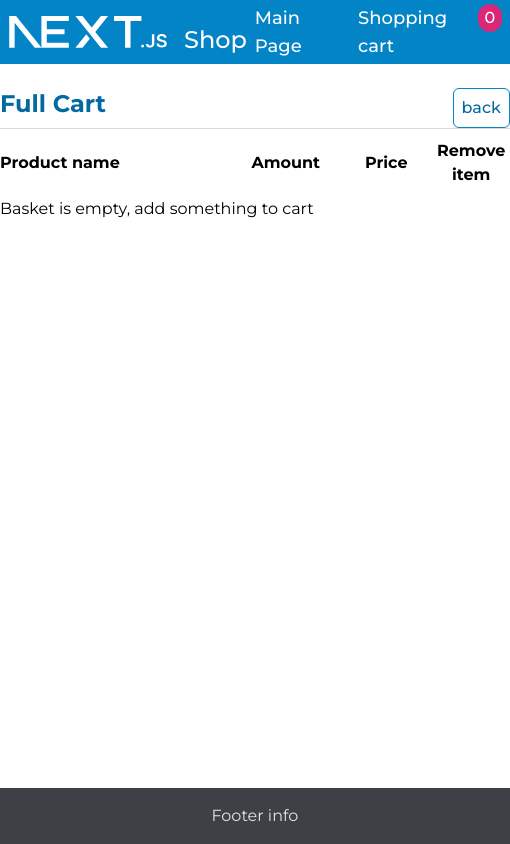
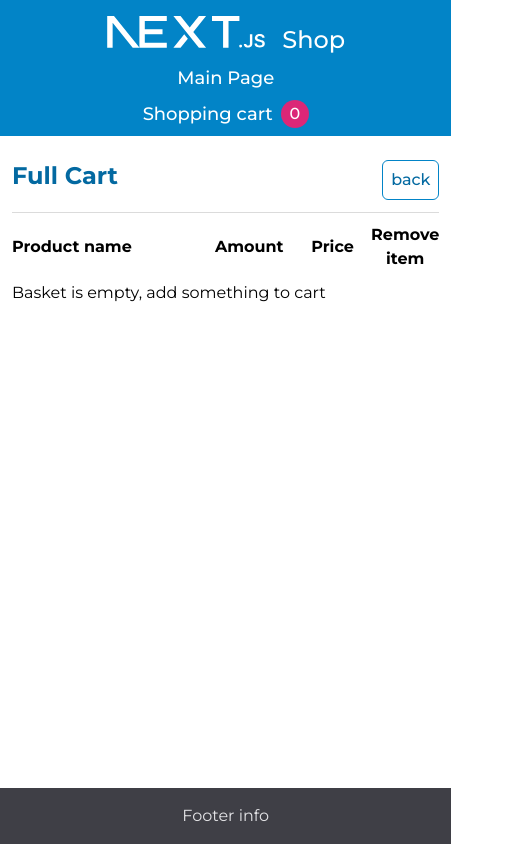
Before and after one commit to nephente1/next-shop, a Next.js app: page /cart in a window 390 px wide. Shown: the whole page, 510 px wide, since content can reach past the window. Built offline with nearby package versions, Linux system fonts and the light colour scheme; what next-redux-wrapper would draw is missing.

Commit message:
fix mobile header

```diff
--- a/package.json
+++ b/package.json
@@ -18,7 +18,7 @@
     "axios": "^1.7.9",
     "axios-cache-interceptor": "^1.6.2",
     "lucide-react": "^0.473.0",
-    "next": "15.1.6",
+    "next": "15.1.7",
     "next-redux-wrapper": "^8.1.0",
     "plaiceholder": "^3.0.0",
     "react": "^19.0.0",
--- a/src/app/(mainRoutes)/cart/page.tsx
+++ b/src/app/(mainRoutes)/cart/page.tsx
@@ -36,7 +36,7 @@ const CartPage = () => {
 
   return (
     <>
-      <div className="flex justify-between w-full">
+      <div className="flex flex-1 flex-row justify-between w-full">
         <h2 className="text-2xl text-sky-700 capitalize mb-2 font-semibold">Full cart</h2>
         <button className="button" onClick={handleBackClick}>
           back
--- a/src/app/(mainRoutes)/categories/movies/page.tsx
+++ b/src/app/(mainRoutes)/categories/movies/page.tsx
@@ -9,6 +9,10 @@ const MoviesPage = async () => {
   const response = await fetch(`${config.apiUrl}/api/movies`, {
     cache: 'force-cache',
   }); // wywołanie poprzez api/movies/route
+  if (!response.ok) {
+    console.error('Błąd odpowiedzi API', await response.text());
+    throw new Error(`API error: ${response.status}`);
+  }
   const moviesList = await response.json();
 
   const displayMovieslist = moviesList.map((el: MoviesTypes) => (
--- a/src/app/components/Header.tsx
+++ b/src/app/components/Header.tsx
@@ -14,26 +14,26 @@ const Header = () => {
   }, [cartItems]);
 
   return (
-    <header className="row-start-1 flex justify-center p-2 h-16 bg-sky-600 sm:p-0">
-      <div className="flex container text-white justify-between items-center gap-2">
+    <header className="row-start-1 flex justify-center p-2 h-auto md:h-16 bg-sky-600 sm:p-0">
+      <nav className="flex container text-white justify-between items-center gap-2 flex-col md:flex-row">
         <Link className="flex gap-4 text-2xl text-white hover:text-pink-600" href="/">
           <div className="self-center relative w-40 h-8">
             <Image src="/next.svg" alt="Next.js logo" fill className="invert" priority />
           </div>
           <div className="flex mt-4">Shop</div>
         </Link>
-        <div className="flex gap-6">
+        <div className="flex flex-col gap-2 items-center md:flex-row md:gap-6">
           <Link className="nav relative flex" href="/">
             Main Page
           </Link>
-          <Link className="nav flex gap-2 w-44" href="/cart">
+          <Link className="nav flex gap-2" href="/cart">
             Shopping cart
             <div className="rounded-full bg-pink-600 text-white text-center w-7 h-7 text-base leading-[1.8]">
               {getProductsAmount}
             </div>
           </Link>
         </div>
-      </div>
+      </nav>
     </header>
   );
 };
--- a/src/app/layout.tsx
+++ b/src/app/layout.tsx
@@ -34,7 +34,7 @@ export default function RootLayout({
         <ReduxProvider>
           <Header />
           <div className="flex flex-col w-full justify-start items-center row-start-2">
-            <main className="container flex-col mt-6">{children}</main>
+            <main className="container flex gap-3 px-3 flex-col w-full mt-6 md:px-0">{children}</main>
           </div>
           <Footer />
         </ReduxProvider>
```
Also changed, not shown: 1 other file (tests, documents, lock files or other folders).
